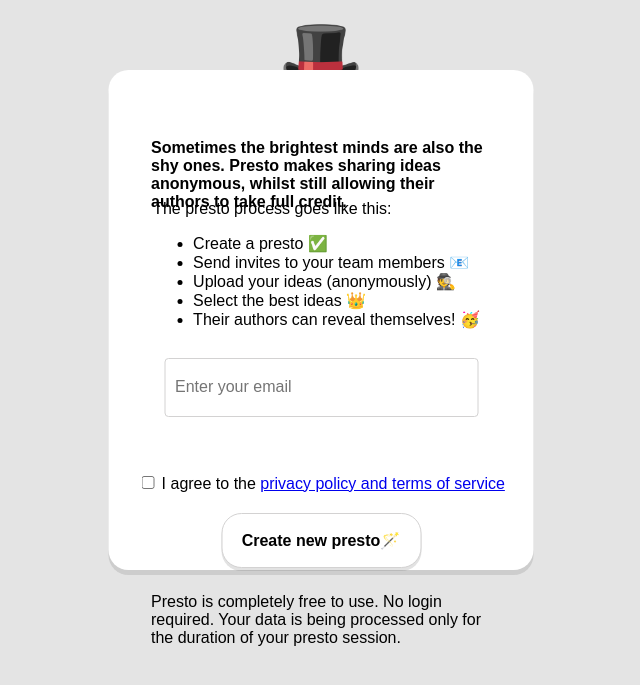
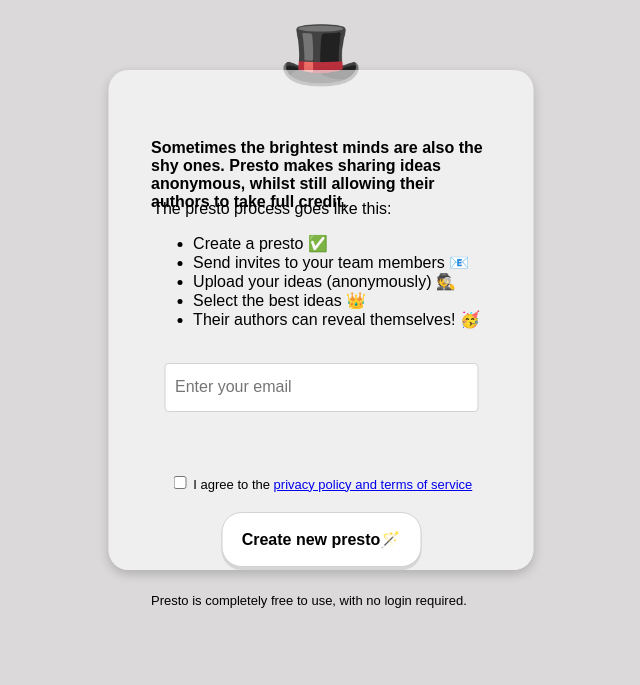
Before and after one commit to MichalMSlusarski/Presto, a Flask app: page / in a window 1280 px wide. Shown: the top 685 px of the page, without its empty margins (319-959 px from the left). Run offline with Flask 2, Linux system fonts and the light colour scheme.

Commit message:
Styling 0.2.1

```diff
--- a/static/style.css
+++ b/static/style.css
@@ -1,5 +1,5 @@
 body{
-    background-color: rgb(228, 228, 228);
+    background-color: rgb(219, 217, 217);
 }
 .top{
     position: absolute;
@@ -16,11 +16,11 @@
     top: 40%;
     left: 50%;
     transform: translate(-50%,-50%);
-    background: #fff;
+    background: rgba(255, 255, 255, 0.6);
     width: 425px;
     height: 500px;
     border-radius: 20px;
-    box-shadow: 0 5px rgb(110, 110, 110,.2);
+    box-shadow: 0 4px 11px rgb(0 0 0 / 0.2);
     display: flex;
     flex-direction: column;
     justify-content: center;
@@ -63,7 +63,7 @@
 .box-input input{
     position: relative;
     width: 300px;
-    height: 55px;
+    height: 45px;
     outline: none;
     border: 1px solid rgb(211, 210, 210);
     border-radius: 4px;
@@ -86,6 +86,7 @@
     margin-left: -9px;
 }
 .box-checkbox{
+    font-size: small;
     width: auto;
     height: 20px;
     margin-top: -15px;
@@ -103,4 +104,5 @@
 .bottom span{
     width: 340px;
     height: 55px;
+    font-size: small;
 }
--- a/templates/index.html
+++ b/templates/index.html
@@ -5,8 +5,8 @@
     <meta http-equiv="X-UA-Compatible" content="IE=edge">
     <meta name="viewport" content="width-device-width, initial-scale=1.0">
     <title>Create presto!</title>
+    <link rel="stylesheet" href="../static/style.css" />
     <link rel="icon" type="image/x-icon" href="presto-logo.png">
-    <link rel="stylesheet" type="text/css" href="style.css">
 </head>
 <body>
     <div class="top box-intro">
@@ -49,8 +49,7 @@
     </div>
     <div class="bottom text-outro">
         <span>
-            Presto is completely free to use. No login required.
-            Your data is being processed only for the duration of your presto session.
+            Presto is completely free to use, with no login required.
         </span>
     </div>
 </body>
```
